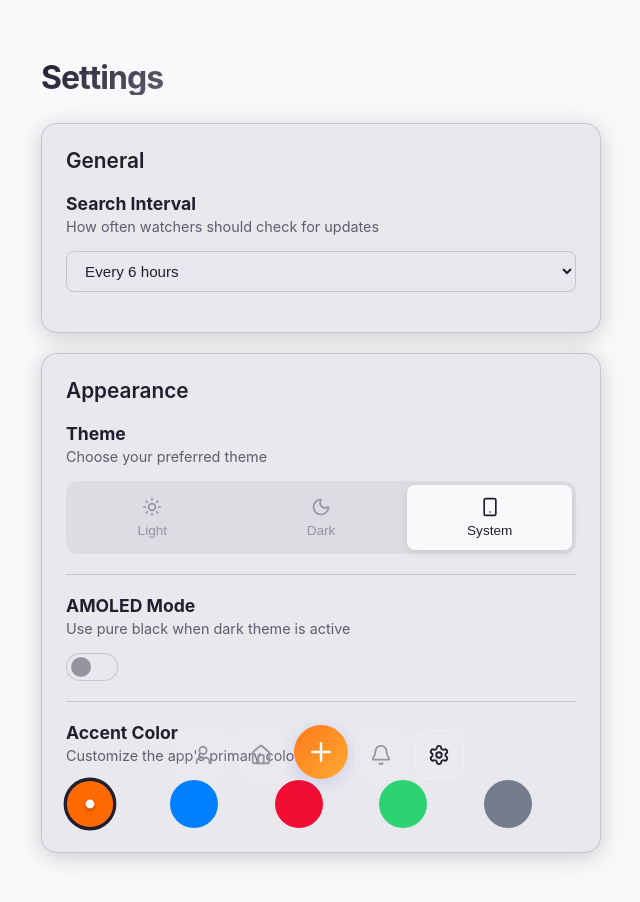
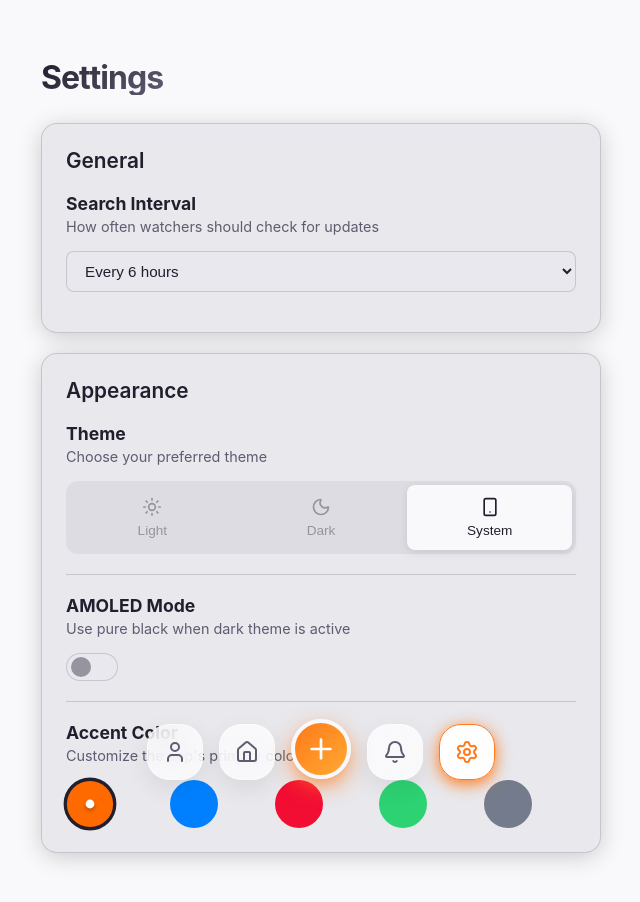
Before and after one commit to Xilolos/Let-Me-Know, a Next.js app: page /settings in a window 1280 px wide. Shown: the top 902 px of the page, without its empty margins (319-959 px from the left). Built offline with nearby package versions, Linux system fonts and the light colour scheme.

Commit message:
style: Refine navbar buttons with liquid glass aesthetic

```diff
--- a/app/globals.css
+++ b/app/globals.css
@@ -358,68 +358,76 @@ textarea:focus {
   display: flex;
   justify-content: center;
   align-items: center;
-  gap: 8px;
-  /* Reduced gap */
+  gap: 16px;
   z-index: 9999;
   pointer-events: none;
   padding: 0 10px;
 }
 
-.nav-dock {
-  position: absolute;
-  bottom: 0;
-  left: 50%;
-  transform: translateX(-50%);
-  width: calc(100% - 32px);
-  max-width: 420px;
-  height: 76px;
-  background: rgba(13, 11, 20, 0.7);
-  backdrop-filter: blur(32px) saturate(180%);
-  -webkit-backdrop-filter: blur(32px) saturate(180%);
-  border: 1px solid rgba(255, 255, 255, 0.18);
-  border-bottom: none;
-  border-radius: 28px 28px 0 0;
-  pointer-events: none;
-  z-index: 0;
-  box-shadow: 0 -4px 24px rgba(0, 0, 0, 0.3),
-    inset 0 1px 0 rgba(255, 255, 255, 0.1);
-}
-
+/* Nav Dock Removed */
 
 .nav-pill {
   pointer-events: auto;
-  background: rgba(255, 255, 255, 0.08);
-  border: 1px solid rgba(255, 255, 255, 0.15);
+
+  /* Liquid Glass Look - Light Mode Default */
+  background: rgba(255, 255, 255, 0.75);
+  backdrop-filter: blur(16px) saturate(180%);
+  -webkit-backdrop-filter: blur(16px) saturate(180%);
+  border: 1px solid rgba(255, 255, 255, 0.4);
+  box-shadow: 0 8px 24px rgba(0, 0, 0, 0.08);
+
   padding: 12px;
-  border-radius: 16px;
-  color: var(--text-muted);
+  border-radius: 22px;
+  color: var(--text-secondary);
   font-weight: 600;
-  transition: transform 0.1s, background 0.2s, color 0.2s;
+  transition: all 0.3s cubic-bezier(0.25, 0.8, 0.25, 1);
   display: flex;
   align-items: center;
   justify-content: center;
   cursor: pointer;
-  width: 50px;
-  height: 50px;
+  width: 56px;
+  height: 56px;
   user-select: none;
   position: relative;
   z-index: 1;
 }
 
+.dark .nav-pill {
+  background: rgba(30, 30, 35, 0.75);
+  border: 1px solid rgba(255, 255, 255, 0.1);
+  box-shadow: 0 8px 24px rgba(0, 0, 0, 0.3);
+  color: var(--text-muted);
+}
+
+.amoled .nav-pill {
+  background: rgba(15, 15, 15, 0.85);
+  border: 1px solid rgba(255, 255, 255, 0.15);
+}
+
 .nav-pill svg {
-  width: 22px;
-  height: 22px;
+  width: 24px;
+  height: 24px;
 }
 
 .nav-pill:active {
-  transform: scale(0.95);
+  transform: scale(0.92);
 }
 
 .nav-pill.active {
-  background: rgba(255, 255, 255, 0.15);
-  color: var(--text-primary);
-  border-color: rgba(255, 255, 255, 0.3);
-  box-shadow: 0 0 8px rgba(255, 255, 255, 0.06);
+  background: rgba(255, 255, 255, 0.95);
+  color: var(--accent-primary);
+  border-color: var(--accent-primary);
+  box-shadow: 0 4px 16px var(--accent-primary);
+}
+
+.dark .nav-pill.active {
+  background: rgba(45, 45, 50, 0.95);
+  color: var(--accent-primary);
+}
+
+.amoled .nav-pill.active {
+  background: rgba(30, 30, 30, 1);
+  border-color: var(--accent-primary);
 }
 
 .fab-wrapper {
@@ -429,24 +437,29 @@ textarea:focus {
   margin-top: -6px;
 }
 
-
 .nav-fab {
-  width: 54px;
-  height: 54px;
+  width: 60px;
+  height: 60px;
   border-radius: 50%;
   background: linear-gradient(135deg, var(--accent-primary), var(--accent-secondary));
   display: flex;
   align-items: center;
   justify-content: center;
-  box-shadow: 0 4px 16px rgba(100, 100, 255, 0.2);
-  transition: transform 0.2s;
+  box-shadow: 0 8px 24px -4px var(--accent-primary);
+  transition: transform 0.2s cubic-bezier(0.34, 1.56, 0.64, 1);
   cursor: pointer;
   user-select: none;
+  border: 4px solid var(--bg-primary); /* Simulate cutout */
+}
+
+/* Update cutout color for dark modes */
+.dark .nav-fab {
+  border-color: var(--bg-primary);
 }
 
 .nav-fab svg {
-  width: 30px;
-  height: 30px;
+  width: 32px;
+  height: 32px;
 }
 
 .nav-fab:active {
```
